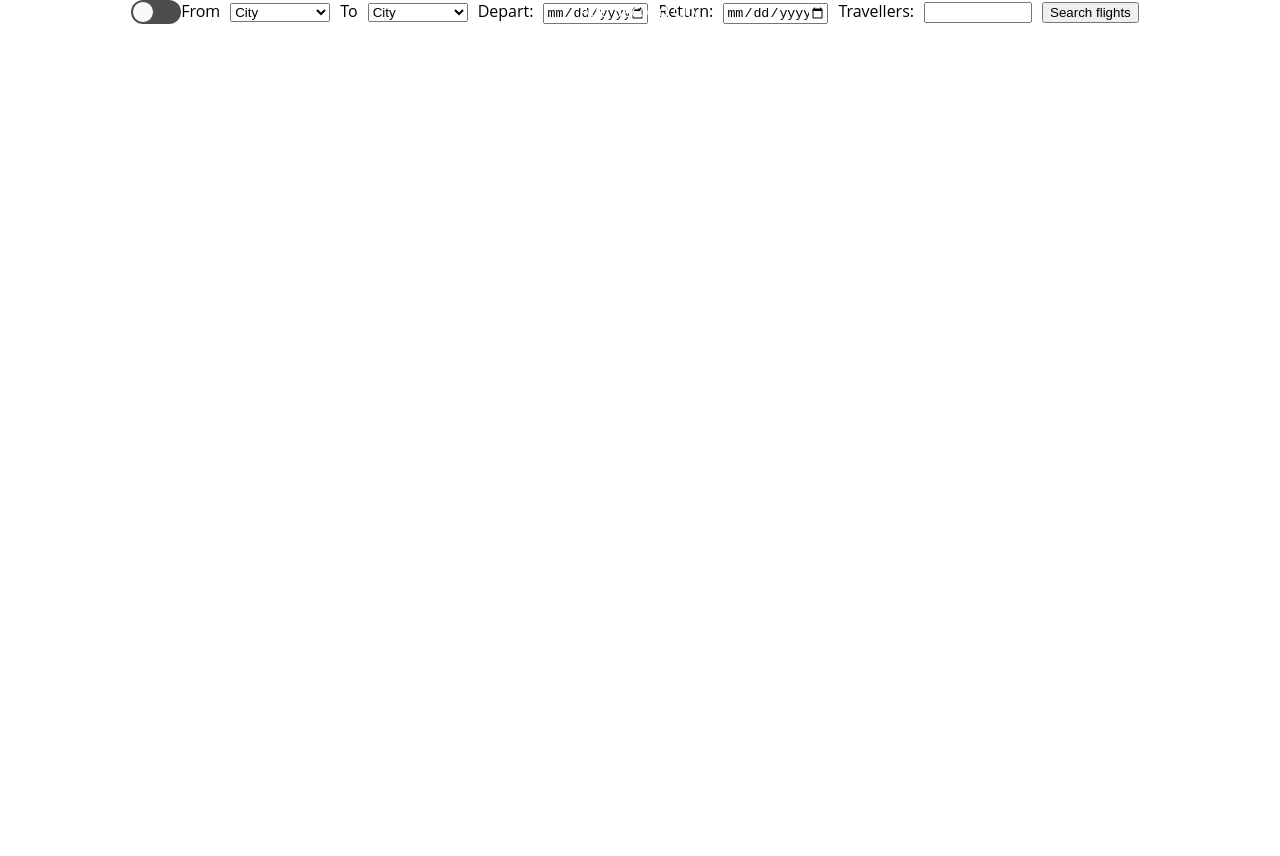
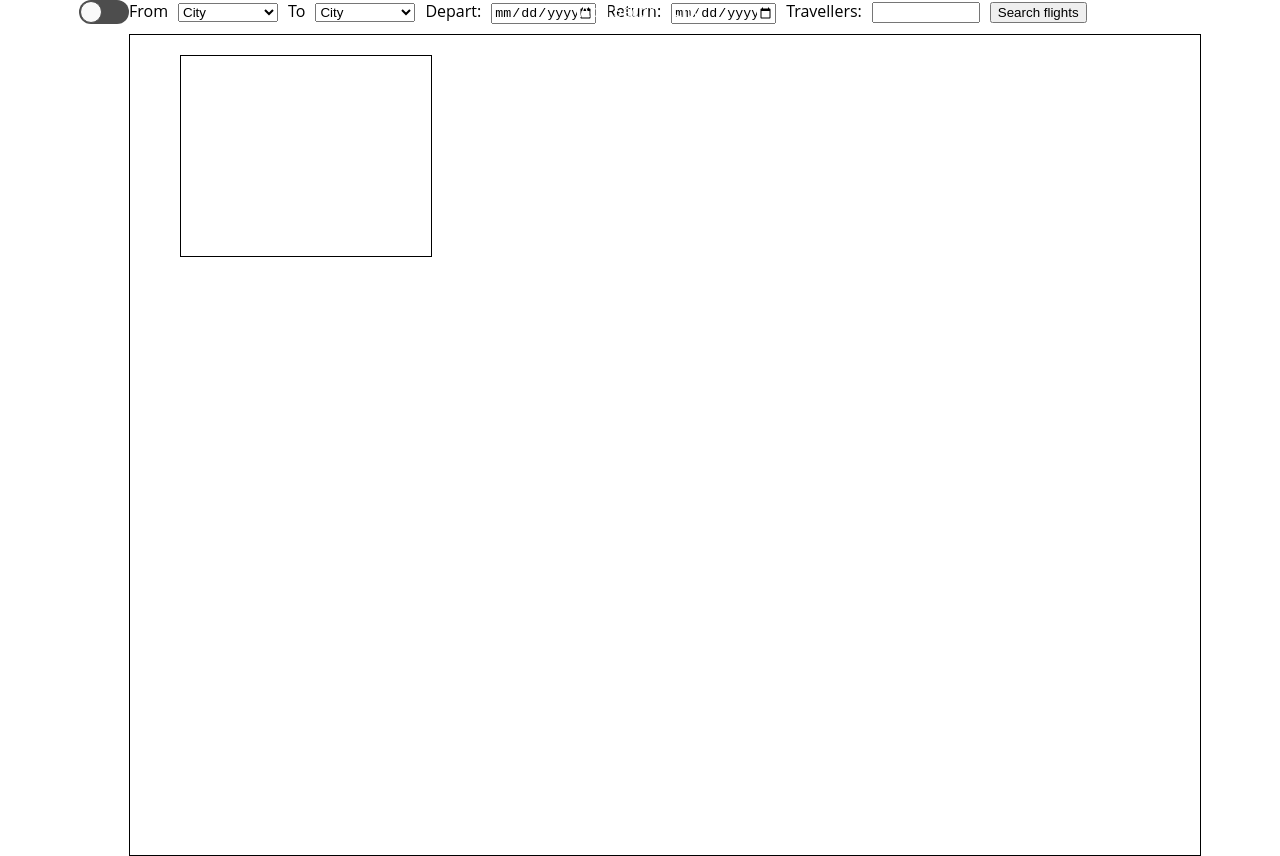
Before and after one commit to rachelnewby/destination-unknown, a React (Create React App) app in the folder frontend/: page / in a window 1280 px wide. Before the commit the page ends 800 px from the top, so only its background shows below. Built offline with nearby package versions, Linux system fonts and the light colour scheme.

Commit message:
Updated layout

```diff
--- a/frontend/src/components/form/form.css
+++ b/frontend/src/components/form/form.css
@@ -53,7 +53,7 @@
 }
 .recommendations {
   grid-column: 2;
-  grid-row: 3;
+  grid-row: 2;
   display: flex;
   flex-direction: column;
   justify-content: center;
@@ -61,7 +61,8 @@
   height: 100px;
   weight: 10px;
   width: 100px;
-  margin-left: 600px;
+  margin-left: 500px;
+  margin-top: 500px;
 }
 .budgetratings {
   display: flex;
@@ -84,7 +85,7 @@
 
 .lodging {
   grid-column: 2;
-  grid-row: 4;
+  grid-row: 2;
   display: flex;
   flex-direction: column;
   justify-content: center;
@@ -92,8 +93,9 @@
   height: 100px;
   weight: 100px;
   width: 100px;
-  margin-bottom: 10px;
-  margin-left: 600px;
+  margin-left: 500px;
+  margin-top: 650px;
+  margin-bottom: 50px;
 }
 
 .PriceChart {
@@ -110,3 +112,9 @@
   margin-top: 200px;
   margin-left: 30px;
 }
+
+.gallery {
+  grid-column: 2;
+  grid-row: 2;
+  margin-top: 400px;
+}
--- a/frontend/src/components/form/form.js
+++ b/frontend/src/components/form/form.js
@@ -153,15 +153,35 @@ function FlightForm() {
             </div>
           </form>
         </div>
-      {flights && <PriceChart chartData={flights} />}
-      {error && <ErrorMessage error={error} />}
-      {city && <BudgetRatings cityData={city} />}
-      {city && <SafetyRatings cityData={city} />}
-      {city && <KnownFor goatData={city} />}
-      {city && <Recommendations cityData={city} />}
-      {city && <Lodging cityData={city} />}
-      {city && <Cases cityData={city} />}
-      {city && <Gallery goatData={city} />}
+          <div className="container">
+              <div className="KnownFor">
+                {city && <KnownFor goatData={city} />}
+              </div>
+              <div className="PriceChart">
+                {flights && <PriceChart chartData={flights} />}
+              </div>
+              {error && <ErrorMessage error={error}/>}
+              <div className="recommendations">
+                {city && <Recommendations cityData={city} />}
+              </div>
+              <div className="lodging">
+                {city && <Lodging cityData={city} />}
+            </div>
+            <div className="box3">
+              <div className="Cases">
+                {city && <Cases cityData={city} />}
+              </div>
+              <div className="budgetrating">
+                {city && <BudgetRatings cityData={city} />}
+              </div>
+              <div className="safetyrating">
+                {city && <SafetyRatings cityData={city} />}
+              </div>
+            </div>
+            <div className="gallery">
+              {city && <Gallery goatData={city} />}
+            </div>
+          </div>
     </main>
   );
 }
--- a/frontend/src/components/priceChart/priceChart.js
+++ b/frontend/src/components/priceChart/priceChart.js
@@ -2,7 +2,6 @@ import React from 'react';
 import { Bar } from 'react-chartjs-2';
 import {CategoryScale} from 'chart.js';
 import Chart from 'chart.js/auto';
-import FlightLinkButton from '../flightLinkButton/flightLinkButton';
 
 const PriceChart = ( { chartData } ) => {
   const priceData = []
@@ -59,7 +58,6 @@ const PriceChart = ( { chartData } ) => {
           }
         }}
       />
-      <FlightLinkButton chartData={chartData} />
     </div>
   )
 }
```
